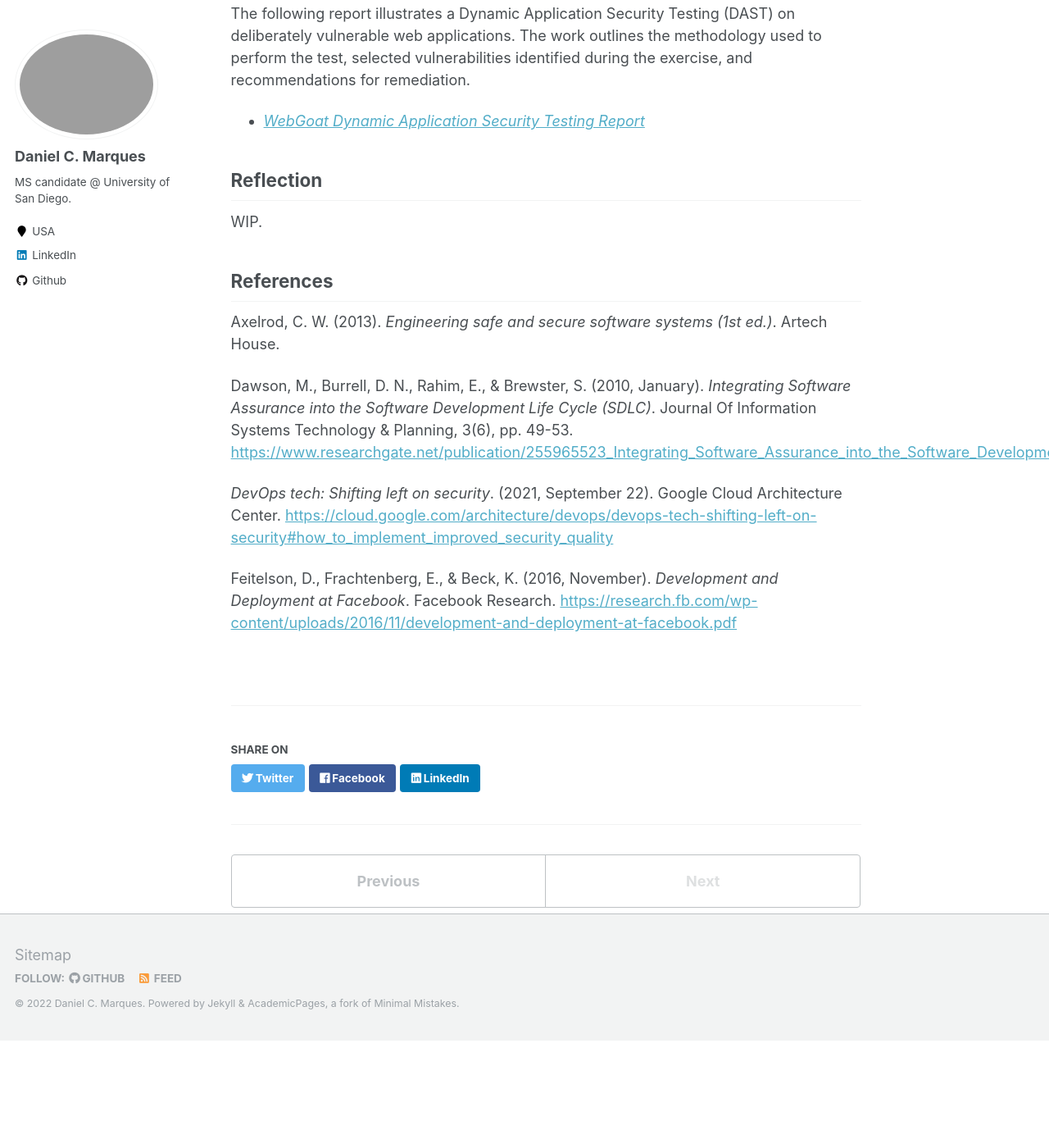
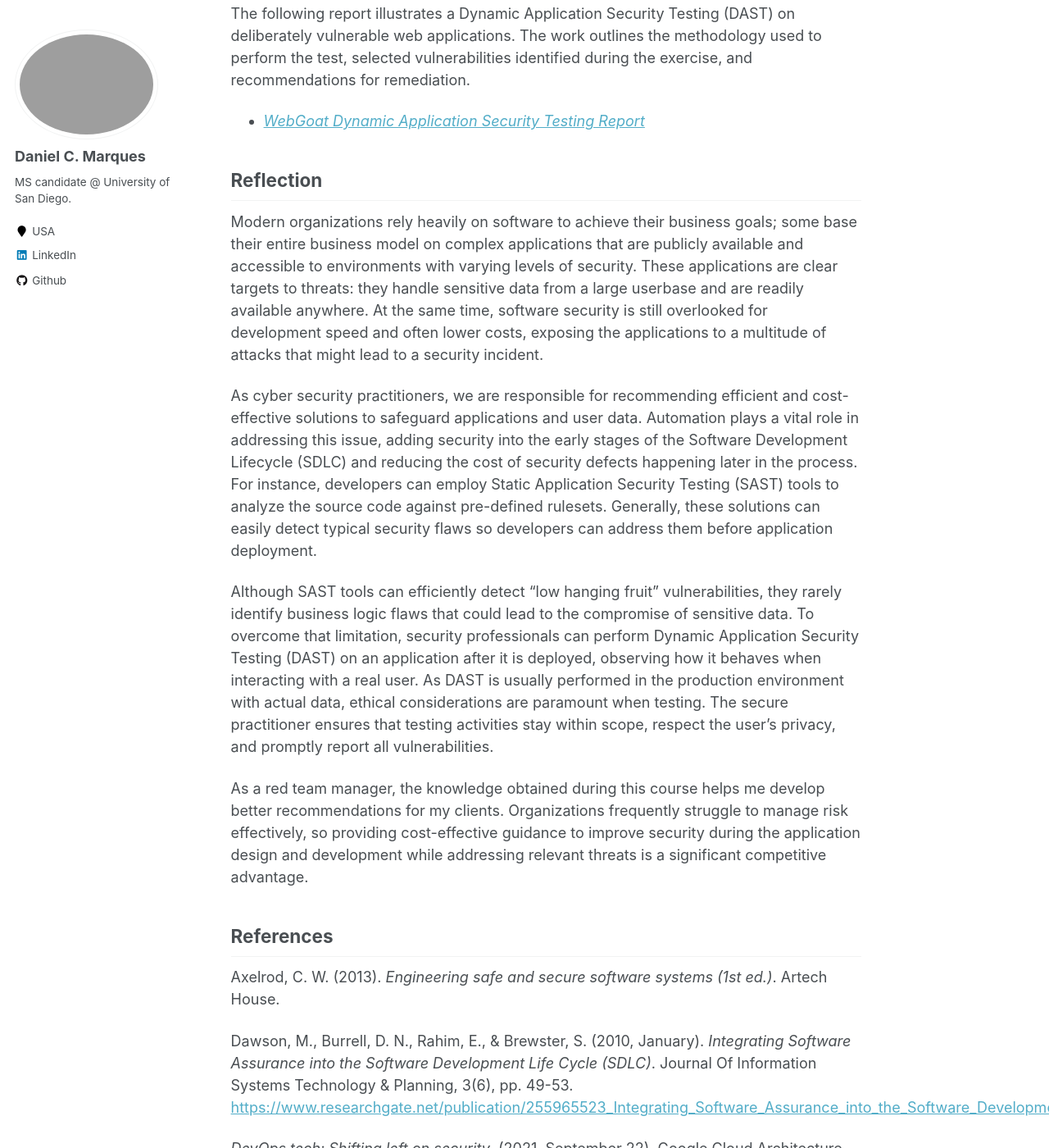
Before and after one commit to danielcmarques/danielcmarques.github.io, a Jekyll site: the page built from _portfolio/csol560.md, in a window 1280 px wide and 1400 px high, scrolled down 1029 px. Shown: the whole window at 82% size. Built offline with Jekyll 4.4.1, drawn with Linux system fonts in a browser that asks for light colours; before the commit the page ends 2298 px from its top, so only the background shows below that.

Commit message:
CSOL560 reflection

```diff
--- a/_portfolio/csol560.md
+++ b/_portfolio/csol560.md
@@ -16,7 +16,13 @@ The following report illustrates a Dynamic Application Security Testing (DAST) o
 * _[WebGoat Dynamic Application Security Testing Report](http://danielcmarques.github.io/files/coursework/csol560/Assignment.CSOL560.WebGoat_DAST.Daniel_Cordeiro_Marques.pdf)_
 
 ## Reflection
-WIP.
+Modern organizations rely heavily on software to achieve their business goals; some base their entire business model on complex applications that are publicly available and accessible to environments with varying levels of security. These applications are clear targets to threats: they handle sensitive data from a large userbase and are readily available anywhere. At the same time, software security is still overlooked for development speed and often lower costs, exposing the applications to a multitude of attacks that might lead to a security incident.
+
+As cyber security practitioners, we are responsible for recommending efficient and cost-effective solutions to safeguard applications and user data. Automation plays a vital role in addressing this issue, adding security into the early stages of the Software Development Lifecycle (SDLC) and reducing the cost of security defects happening later in the process. For instance, developers can employ Static Application Security Testing (SAST) tools to analyze the source code against pre-defined rulesets. Generally, these solutions can easily detect typical security flaws so developers can address them before application deployment.
+
+Although SAST tools can efficiently detect “low hanging fruit” vulnerabilities, they rarely identify business logic flaws that could lead to the compromise of sensitive data. To overcome that limitation, security professionals can perform Dynamic Application Security Testing (DAST) on an application after it is deployed, observing how it behaves when interacting with a real user. As DAST is usually performed in the production environment with actual data, ethical considerations are paramount when testing. The secure practitioner ensures that testing activities stay within scope, respect the user’s privacy, and promptly report all vulnerabilities.
+
+As a red team manager, the knowledge obtained during this course helps me develop better recommendations for my clients. Organizations frequently struggle to manage risk effectively, so providing cost-effective guidance to improve security during the application design and development while addressing relevant threats is a significant competitive advantage.
 
 ## References
 Axelrod, C. W. (2013). _Engineering safe and secure software systems (1st ed.)_. Artech House.
```
